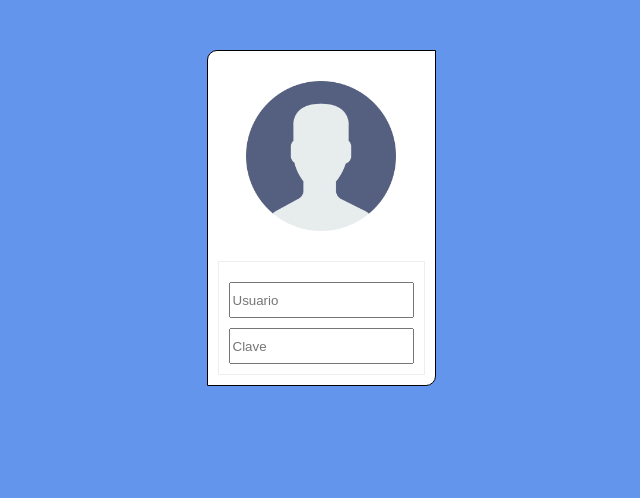
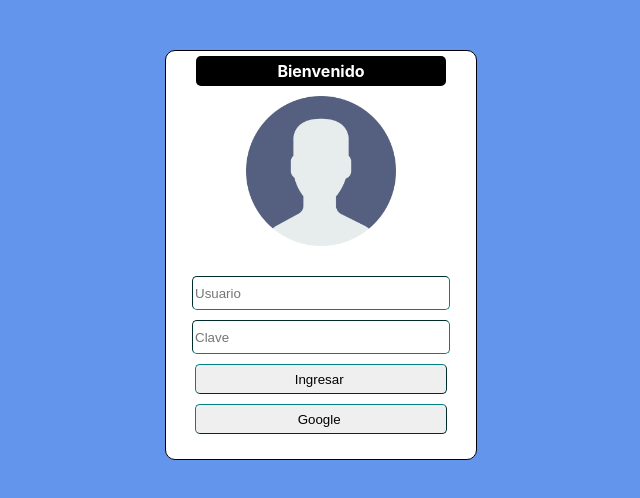
Before and after one commit to Alejo-Nino95/Proyecto-C3-Grupo-16, a React (Create React App) app in the folder proyecto-react/: page / in a window 1280 px wide. Shown: the top 498 px of the page, without its empty margins (319-959 px from the left). Built offline with nearby package versions, Linux system fonts and the light colour scheme.

Commit message:
hice algunos cambios al proyecto y añadí nuevos elementos para la interfaz

```diff
--- a/proyecto-react/src/components/Login.css
+++ b/proyecto-react/src/components/Login.css
@@ -14,18 +14,30 @@ body{
 .contenedor-login{
     border-style: solid ;
     border-width: 1px;
-    padding: 10px;
+    padding: 5px;
     background-color: white;
-    border-top-left-radius: 10px;
-    border-bottom-right-radius: 10px;
+    border-radius: 10px;
+    width: 300px;
+}
+.contenedor-login h4{
+    text-align: center;
+    margin:auto;
+    background-color: rgb(0, 0, 0);
+    color: white;
+    padding: 5px;
+    margin-bottom: 10px;
+    width: 80%;
+    border-radius: 5px;
 }
 
 .form-login form{
     display: flex;
     flex-direction: column;
     padding: 10px;
-    border-style: groove;
     border-width: 1px;
+    align-items: center;
+    margin-bottom: 10px;
+    border-radius: 10px;
 }
 
 .img-login{
@@ -39,10 +51,27 @@ body{
 .img-login img{
 
     width: 150px;
-    padding: 20px;
+
 }
 
 .form-login form input{
     margin-top: 10px;
     height: 30px;
+    width: 90%;
+    border-radius: 5px;
+    border-width: 1px;
+    border-color: teal;
 }
+
+@media(max-width:400px){
+    .contenedor-login{
+        border-style: solid ;
+        border-width: 1px;
+        padding: 10px;
+        background-color: white;
+        border-top-left-radius: 10px;
+        border-bottom-right-radius: 10px;
+        width: 80%;
+    }
+
+}
--- a/proyecto-react/src/components/Login.jsx
+++ b/proyecto-react/src/components/Login.jsx
@@ -7,7 +7,7 @@ function Login() {
     return (
       <div className="Login">
         <div className="contenedor-login">
-
+          <h4>Bienvenido</h4>
          <div className="img-login">
            <img src={logo} alt="" />
          </div>
@@ -16,6 +16,8 @@ function Login() {
            <form action="">
             <input type="text" placeholder="Usuario" />
             <input type="password"  placeholder="Clave"/>
+            <input type="submit" value="Ingresar "/>
+            <input type="submit" value="Google "/>
           </form>
          </div>
 
```
